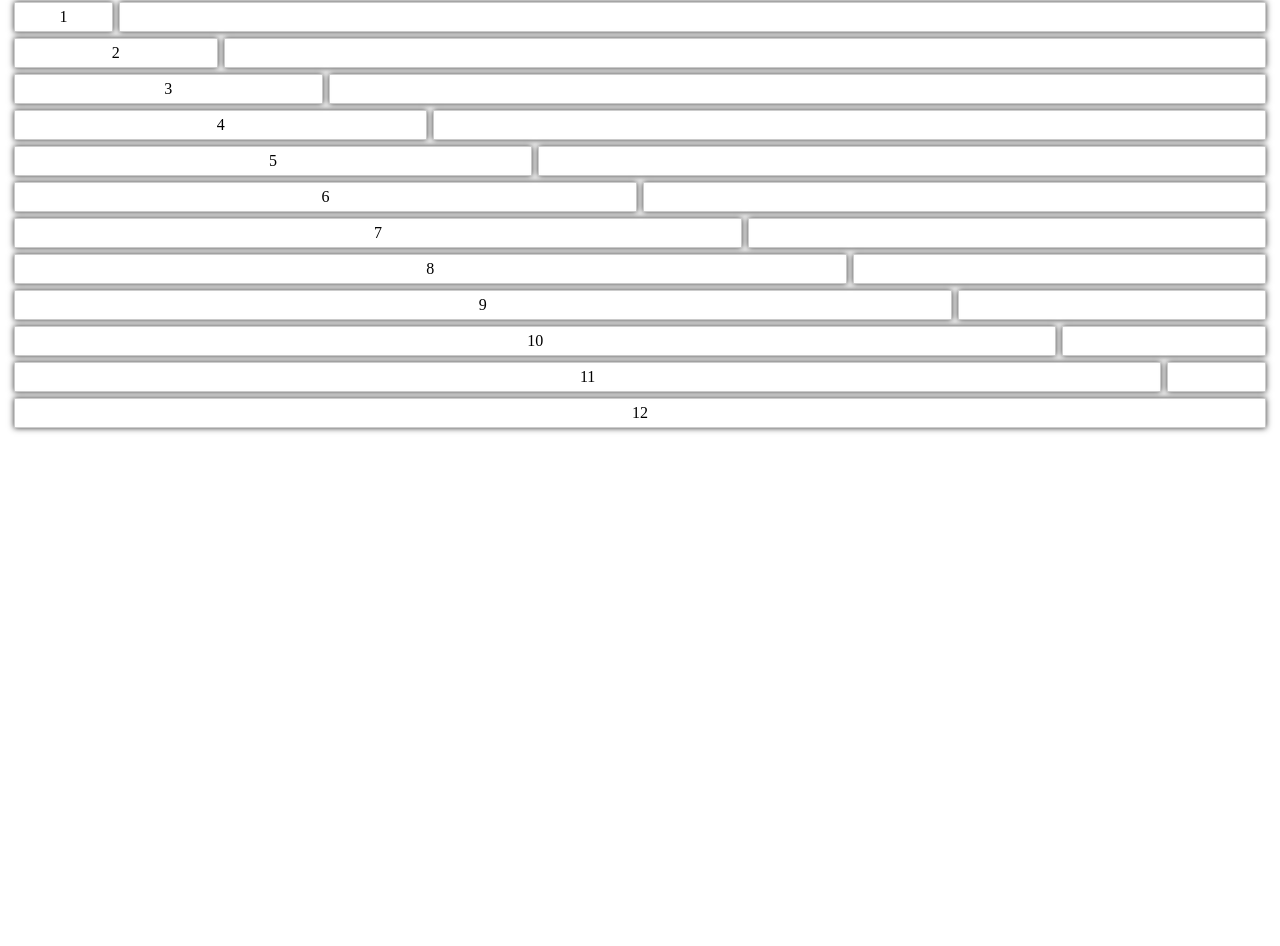
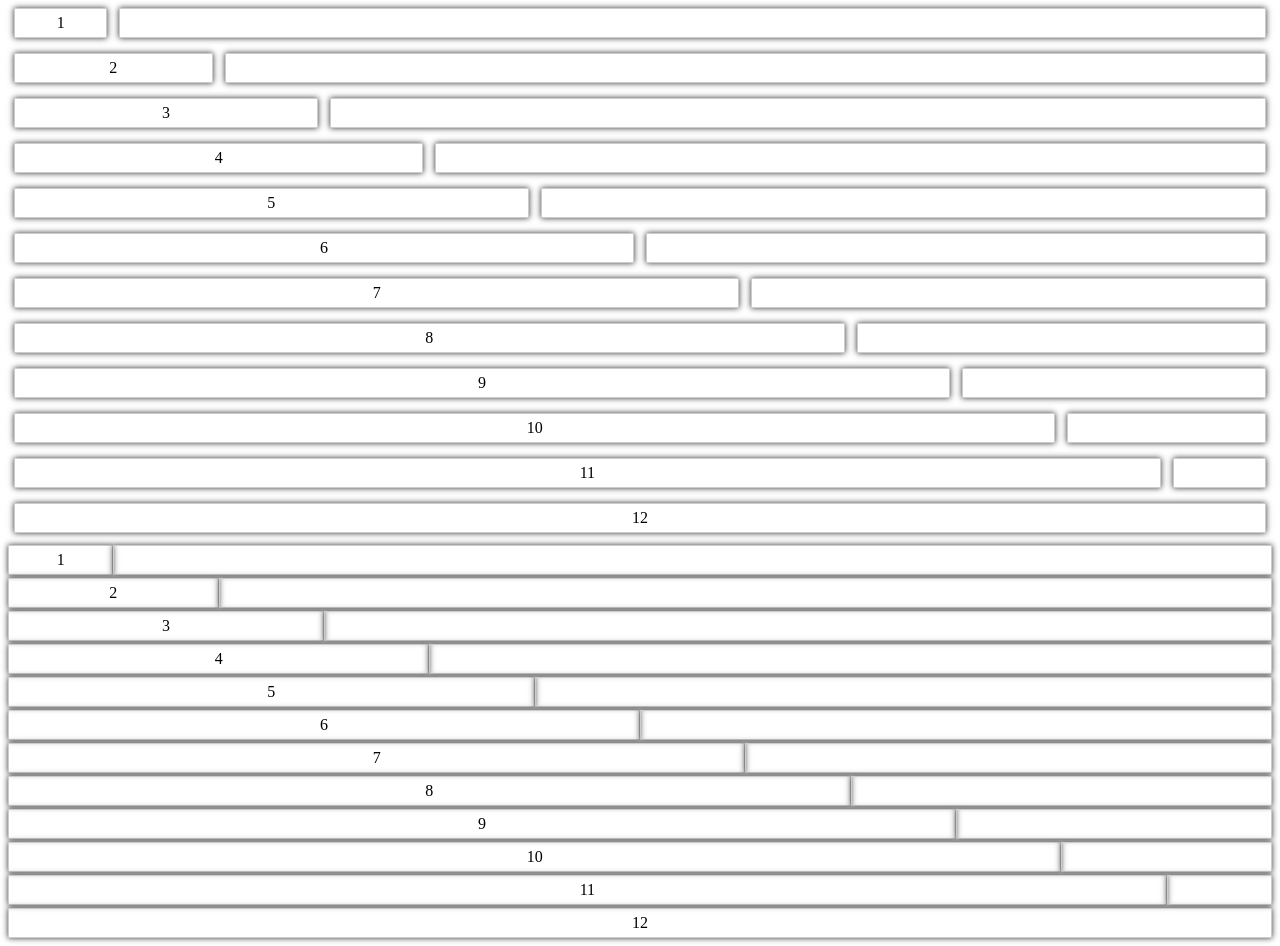
Before and after one commit to BGZStephen/bountiful-css, an Angular app: page / in a window 1280 px wide. Shown: the part 308-1254 px from the top of the page. Before the commit the page ends 800 px from the top, so only its background shows below. Built offline with nearby package versions, Linux system fonts and the light colour scheme.

Commit message:
added flush options for columns

```diff
--- a/src/app/modules/website/modules/library/components/library-home/library-home.component.html
+++ b/src/app/modules/website/modules/library/components/library-home/library-home.component.html
@@ -52,17 +52,78 @@
 <button class="button-large--slate">slate</button>
 <br>
 
+<div class="container">
   <div class="row">
     <div class="col-1">1</div><div class="col-11"></div>
+  </div>
+  <div class="row">
     <div class="col-2">2</div><div class="col-10"></div>
+  </div>
+  <div class="row">
     <div class="col-3">3</div><div class="col-9"></div>
+  </div>
+  <div class="row">
     <div class="col-4">4</div><div class="col-8"></div>
+  </div>
+  <div class="row">
     <div class="col-5">5</div><div class="col-7"></div>
+  </div>
+  <div class="row">
     <div class="col-6">6</div><div class="col-6"></div>
+  </div>
+  <div class="row">
     <div class="col-7">7</div><div class="col-5"></div>
+  </div>
+  <div class="row">
     <div class="col-8">8</div><div class="col-4"></div>
+  </div>
+  <div class="row">
     <div class="col-9">9</div><div class="col-3"></div>
+  </div>
+  <div class="row">
     <div class="col-10">10</div><div class="col-2"></div>
+  </div>
+  <div class="row">
     <div class="col-11">11</div><div class="col-1"></div>
+  </div>
+  <div class="row">
     <div class="col-12">12</div>
   </div>
+</div>
+
+<div class="row">
+  <div class="col-1--flush">1</div><div class="col-11--flush"></div>
+</div>
+<div class="row">
+  <div class="col-2--flush">2</div><div class="col-10--flush"></div>
+</div>
+<div class="row">
+  <div class="col-3--flush">3</div><div class="col-9--flush"></div>
+</div>
+<div class="row">
+  <div class="col-4--flush">4</div><div class="col-8--flush"></div>
+</div>
+<div class="row">
+  <div class="col-5--flush">5</div><div class="col-7--flush"></div>
+</div>
+<div class="row">
+  <div class="col-6--flush">6</div><div class="col-6--flush"></div>
+</div>
+<div class="row">
+  <div class="col-7--flush">7</div><div class="col-5--flush"></div>
+</div>
+<div class="row">
+  <div class="col-8--flush">8</div><div class="col-4--flush"></div>
+</div>
+<div class="row">
+  <div class="col-9--flush">9</div><div class="col-3--flush"></div>
+</div>
+<div class="row">
+  <div class="col-10--flush">10</div><div class="col-2--flush"></div>
+</div>
+<div class="row">
+  <div class="col-11--flush">11</div><div class="col-1--flush"></div>
+</div>
+<div class="row">
+  <div class="col-12--flush">12</div>
+</div>
--- a/src/app/styles/includes/components/_grid.scss
+++ b/src/app/styles/includes/components/_grid.scss
@@ -1,7 +1,7 @@
 // grid
 
 @for $i from 1 through 12 {
-  $margin: 3px;
+  $margin: 6px;
 
   .col-#{$i} {
     align-items: center;
@@ -16,8 +16,34 @@
   }
 }
 
+@for $i from 1 through 12 {
+  .col-#{$i}--flush {
+    align-items: center;
+    border: 1px solid #cccccc;
+    box-shadow: 0 0 6px #333333;
+    box-sizing: border-box;
+    justify-content: center;
+    display: flex;
+    height: 30px;
+    width: calc(100% / 12 * #{$i});
+  }
+}
+
 .row {
   display: flex;
   flex-wrap: wrap;
-  padding: 3px;
+  margin: 3px 0;
+
+  &:first-child {
+    margin-top: 6px;
+  }
+
+  &:last-child {
+    margin-bottom: 6px;
+  }
 }
+
+.row--flush {
+  display: flex;
+  flex-wrap: wrap;
+}
```
Lines whose indentation alone changed are shown as unchanged.
